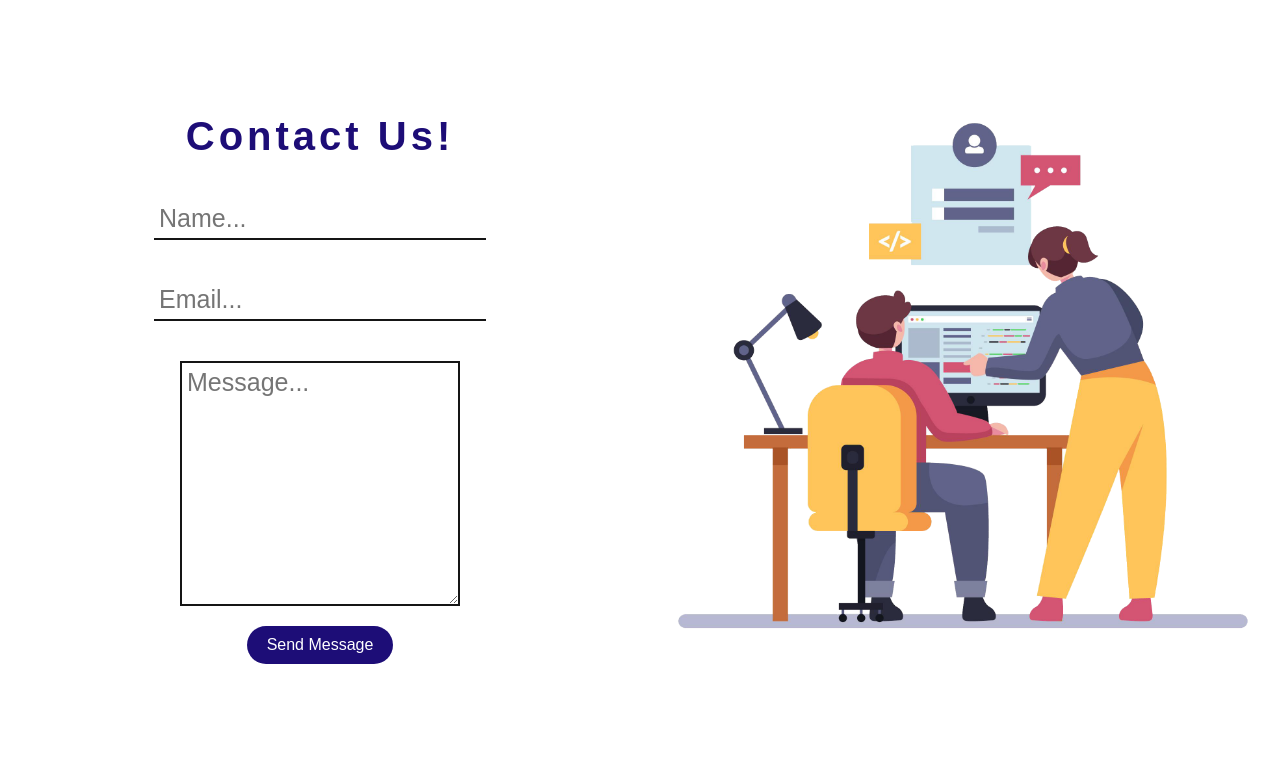
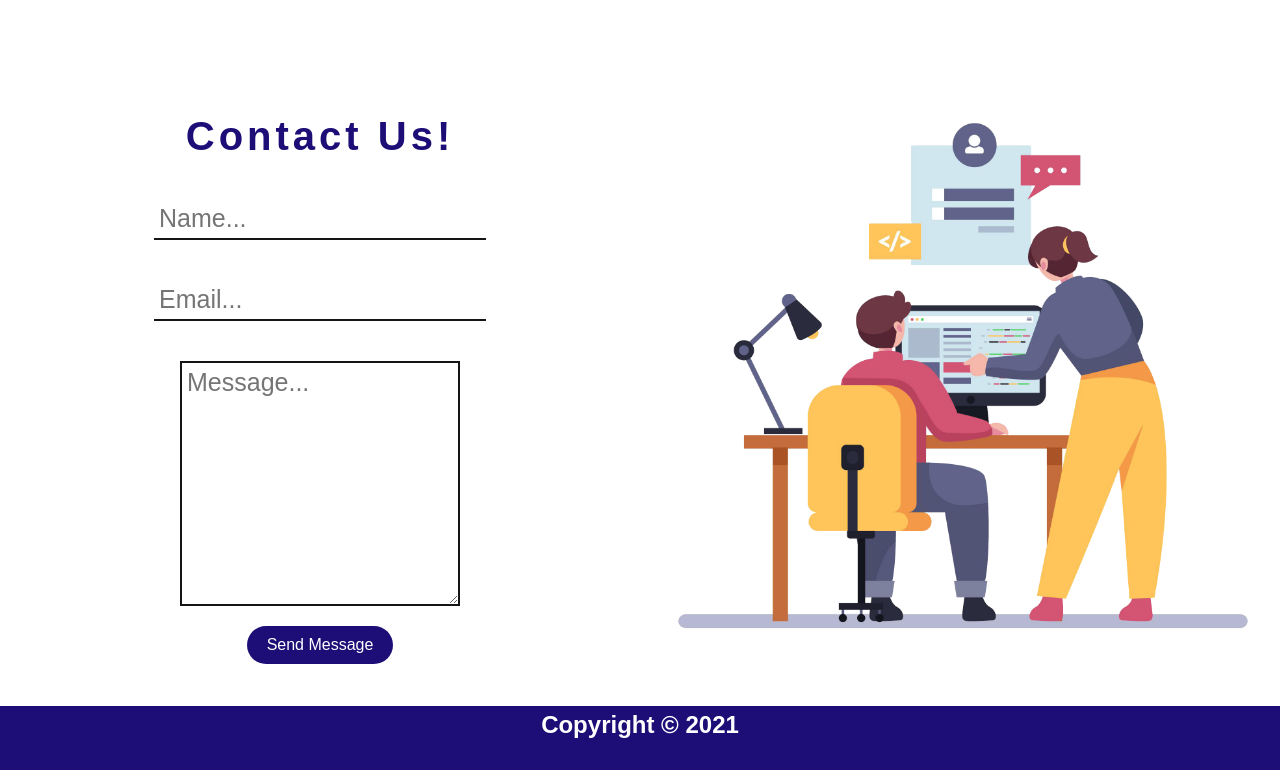
Before and after one commit to HussnainAhmad1606/Pixel-Technologies-Website, a plain HTML site: page index.html in a window 1280 px wide. Shown: the part 2027-2797 px from the top of the page. Before the commit the page ends 2733 px from the top, so only its background shows below. Drawn offline with Linux system fonts and the light colour scheme.

Commit message:
Footer Section
Design the Footer Section

```diff
--- a/css/style.css
+++ b/css/style.css
@@ -313,3 +313,17 @@ input:checked + .slider:before {
 	letter-spacing: 4px;
 	margin: 20px 0px;
 }
+
+/*
+=======================
+  		Footer
+=======================
+*/
+
+footer {
+	width: 100%;
+	height: 8vh;
+	padding: 5px;
+	background-color: #1d0d77;
+	color: white !important;
+}
--- a/index.html
+++ b/index.html
@@ -90,6 +90,13 @@
 	</div>
 
 
+	<footer>
+		<center>
+			<h2>Copyright © 2021</h2>
+		</center>
+	</footer>
+
+
 	<script src="js/app.js"></script>
 </body>
 </html>
```
